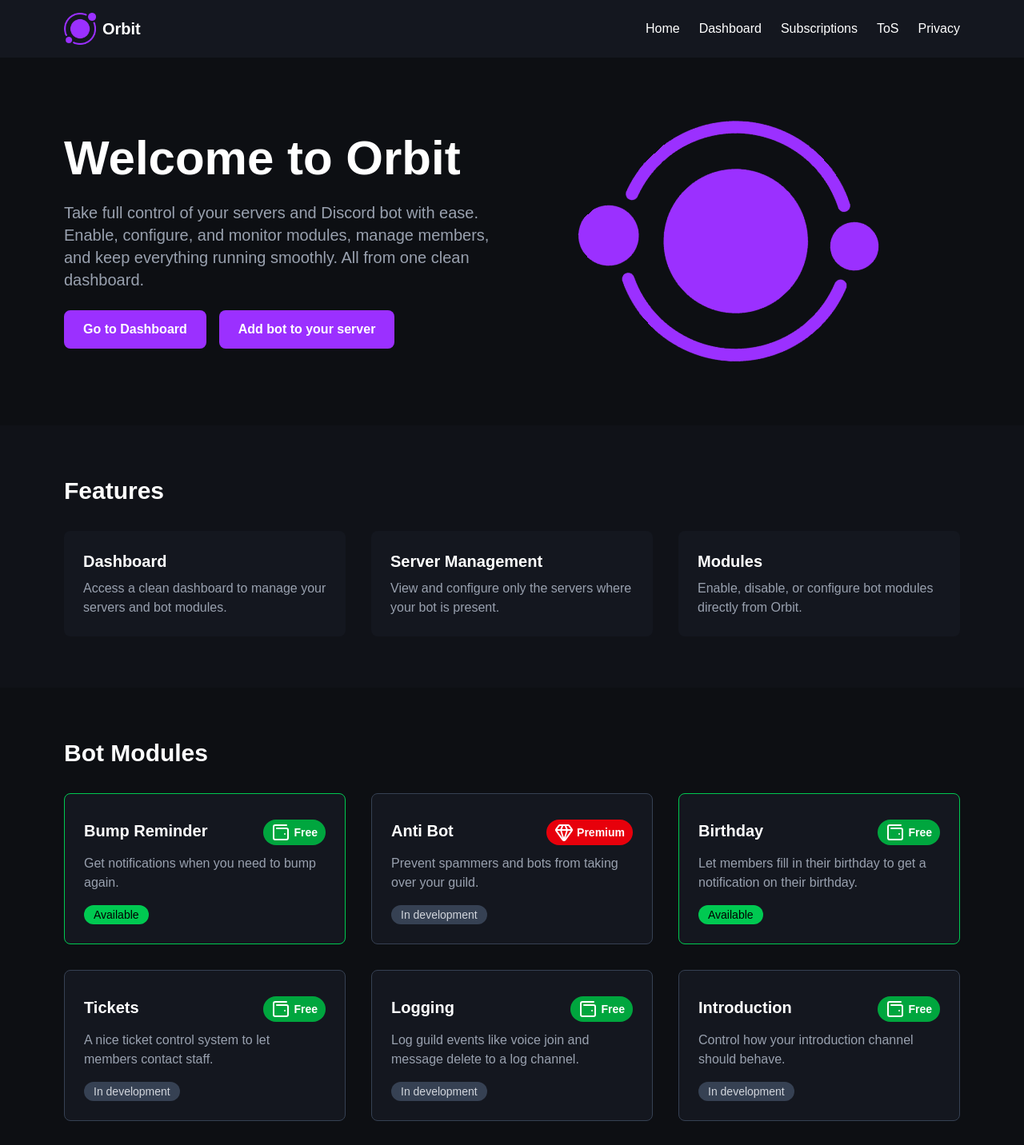
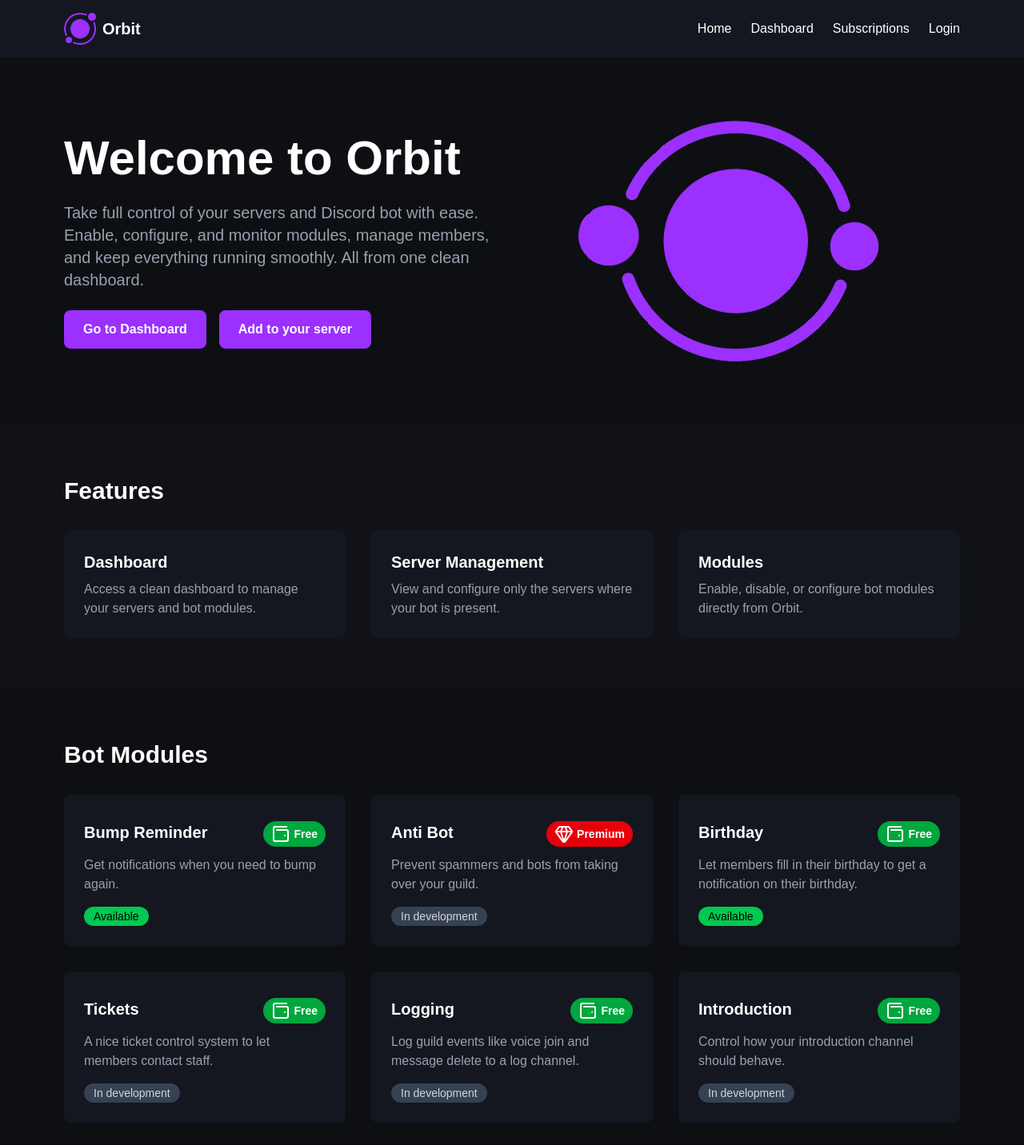
Before and after one commit to HeapReaper/Orbit, a Next.js app: page / in a window 1280 px wide. Shown: the top 1432 px of the page at 80% size. Built offline with nearby package versions, Linux system fonts and the light colour scheme.

Commit message:
Small UI updates

```diff
--- a/app/(public)/page.tsx
+++ b/app/(public)/page.tsx
@@ -34,7 +34,7 @@
               rel="noopener noreferrer"
               className="inline-block px-6 py-3 bg-[var(--primary-color)] hover:bg-[var(--hover-color)] text-white font-semibold rounded-lg transition text-center"
             >
-              Add bot to your server
+              Add to your server
             </a>
           </div>
         </div>
@@ -55,19 +55,19 @@
       <section className="px-6 md:px-20 py-16 bg-[#101218]">
         <h2 className="text-3xl font-bold text-white mb-8">Features</h2>
         <div className="grid md:grid-cols-3 gap-8">
-          <div className="bg-[#14171f] p-6 rounded-lg hover:shadow-lg transition">
+          <div className="bg-[#14171f] p-6 rounded-lg hover:shadow-lg transition hover:border-blue-600 border border-gray-900 ">
             <h3 className="text-xl font-semibold mb-2">Dashboard</h3>
             <p className="text-gray-400">
               Access a clean dashboard to manage your servers and bot modules.
             </p>
           </div>
-          <div className="bg-[#14171f] p-6 rounded-lg hover:shadow-lg transition">
+          <div className="bg-[#14171f] p-6 rounded-lg hover:shadow-lg transition  hover:border-blue-600 border border-gray-900">
             <h3 className="text-xl font-semibold mb-2">Server Management</h3>
             <p className="text-gray-400">
               View and configure only the servers where your bot is present.
             </p>
           </div>
-          <div className="bg-[#14171f] p-6 rounded-lg hover:shadow-lg transition">
+          <div className="bg-[#14171f] p-6 rounded-lg hover:shadow-lg transition  hover:border-blue-600 border border-gray-900">
             <h3 className="text-xl font-semibold mb-2">Modules</h3>
             <p className="text-gray-400">
               Enable, disable, or configure bot modules directly from Orbit.
@@ -83,9 +83,7 @@
           {modules.map((mod) => (
             <div
               key={mod.url}
-              className={`p-6 rounded-lg hover:shadow-lg transition border ${
-                mod.enabled ? "border-green-500" : "border-gray-700"
-              } bg-[#14171f]`}
+              className={`p-6 rounded-lg hover:shadow-lg transition border  bg-[#14171f]  hover:border-blue-600 border border-gray-900`}
             >
               <div className="flex items-center justify-between mb-2">
                 <h3 className="text-xl font-semibold ">{mod.name}</h3>
--- a/components/Nav.tsx
+++ b/components/Nav.tsx
@@ -11,8 +11,7 @@
     { name: "Home", href: "/" },
     { name: "Dashboard", href: "/dashboard" },
     { name: "Subscriptions", href: "/subscriptions" },
-    { name: "ToS", href: "/terms" },
-    { name: "Privacy", href: "/privacy" },
+    { name: "Login", href: "/login" },
   ];
 
   return (
```
